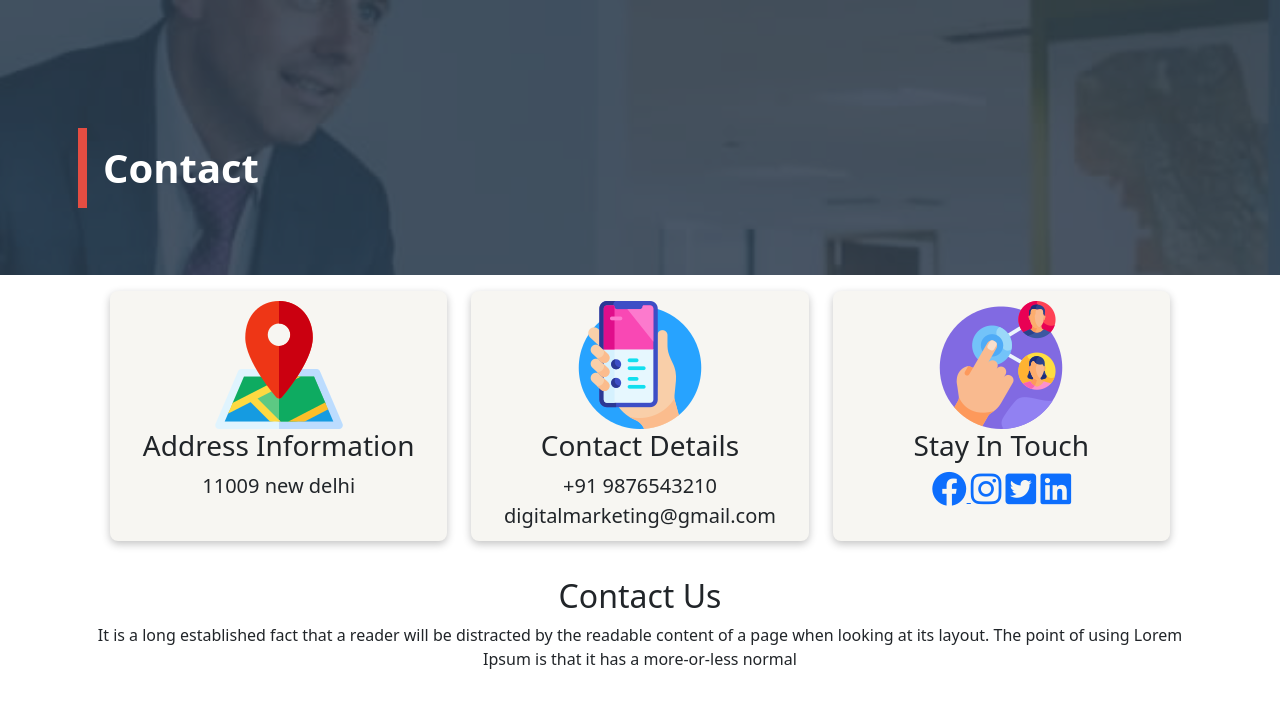
After one commit to kapilkumar12/digitalmarketing, a PHP site: page /contact.php in a window 1280 px wide. The commit adds this page. Shown: the top 708 px of the page. Run offline with PHP 8.4, Linux system fonts and the light colour scheme.

```diff
--- /dev/null
+++ b/contact.php
@@ -0,0 +1,89 @@
+<!DOCTYPE html>
+<html lang="en">
+
+<head>
+    <meta charset="UTF-8" />
+    <meta name="viewport" content="width=device-width, initial-scale=1.0" />
+    <title>Document</title>
+    <link href="https://cdn.jsdelivr.net/npm/bootstrap@5.0.2/dist/css/bootstrap.min.css" rel="stylesheet"
+        integrity="sha384-EVSTQN3/azprG1Anm3QDgpJLIm9Nao0Yz1ztcQTwFspd3yD65VohhpuuCOmLASjC" crossorigin="anonymous" />
+    <script src="https://cdn.jsdelivr.net/npm/bootstrap@5.0.2/dist/js/bootstrap.bundle.min.js"
+        integrity="sha384-MrcW6ZMFYlzcLA8Nl+NtUVF0sA7MsXsP1UyJoMp4YLEuNSfAP+JcXn/tWtIaxVXM" crossorigin="anonymous">
+    </script>
+    <link rel="stylesheet" href="https://cdnjs.cloudflare.com/ajax/libs/font-awesome/6.4.2/css/all.min.css"
+        integrity="sha512-z3gLpd7yknf1YoNbCzqRKc4qyor8gaKU1qmn+CShxbuBusANI9QpRohGBreCFkKxLhei6S9CQXFEbbKuqLg0DA=="
+        crossorigin="anonymous" referrerpolicy="no-referrer" />
+    <link rel="stylesheet" href="style-main.css">
+    <link rel="stylesheet" href="style-main.css">
+</head>
+
+
+<body>
+    <div class="container-fluid bg-rules contact-bg contact-overlay">
+        <div class="container">
+            <div class="row">
+                <h2 class="main-contact">Contact</h2>
+
+            </div>
+
+        </div>
+    </div>
+
+    <div class="container">
+        <div class="row m-3">
+            <div class="col-md-4">
+                <div class="contact-paragraph text-center">
+                    <img src="images/map.png" alt="contact">
+                    <h3>Address Information</h3>
+                    <p>11009 new delhi</p>
+                </div>
+
+            </div>
+
+
+            <div class="col-md-4">
+                <div class="contact-paragraph text-center">
+                    <img src="images/smartphone.png" alt="contact">
+                    <h3>Contact Details</h3>
+                    <p>+91 9876543210</p>
+                    <p>digitalmarketing@gmail.com</p>
+                </div>
+
+            </div>
+
+            <div class="col-md-4">
+                <div class="text-center contact-paragraph">
+                    <img src="images/share.png" alt="contact">
+                    <h3>Stay In Touch</h3>
+                    <ul class="contact-ul">
+                        <a class="contact-icon" href="" target="_blink">
+                            <i class="fa-brands fa-facebook"></i>
+                        </a>
+                        <a class="contact-icon" href="" target="_blink"><i class="fa-brands fa-instagram"></i></a>
+                        <a class="contact-icon" href="" target="_blink"><i class="fa-brands fa-square-twitter"></i></a>
+                        <a class="contact-icon" href="" target="_blink"><i class="fa-brands fa-linkedin"></i></a>
+                    </ul>
+                </div>
+
+            </div>
+
+        </div>
+        <div class="row text-center">
+            <h2>Contact Us</h2>
+            <p>It is a long established fact that a reader will be distracted by the readable content of a page when
+                looking at its layout. The point of using Lorem Ipsum is that it has a more-or-less normal</p>
+        </div>
+
+        <div class="row">
+            <div class="col-md-6">
+
+            </div>
+
+        </div>
+
+
+    </div>
+
+</body>
+
+</html>
--- a/style-main.css
+++ b/style-main.css
@@ -253,3 +253,67 @@
   margin-right: 15px;
   font-size: 22px;
 }
+
+/* contact css start */
+.contact-bg {
+  background-image: url(images/contactbg.jpg);
+  background-repeat: no-repeat;
+  background-size: cover;
+}
+
+.contact-overlay {
+  position: relative;
+}
+
+.contact-overlay::after {
+  content: "";
+  position: absolute;
+  top: 0;
+  left: 0;
+  right: 0;
+  bottom: 0;
+  background-color: #2c3e4fd9 !important;
+}
+
+.contact-bg .container {
+  position: relative;
+  z-index: 1;
+  padding: 20px;
+}
+
+.main-contact {
+  color: #fff;
+  border-left-style: solid;
+  border-left-width: 9px;
+  z-index: 1;
+  position: relative;
+  padding-left: 16px;
+  margin-top: 108px;
+  line-height: 80px;
+  font-size: 40px;
+  font-weight: 700;
+  margin-bottom: 47px;
+  border-color: #e54d42 !important;
+}
+
+.contact-icon > i {
+  font-size: 35px;
+}
+
+.contact-paragraph {
+  background: #f7f6f2;
+  border-radius: 8px;
+  box-shadow: rgba(0, 0, 0, 0.24) 0px 3px 8px;
+  padding: 10px;
+  min-height: 250px;
+  margin-bottom: 20px;
+}
+
+.contact-paragraph > p {
+  font-size: 20px;
+  margin-bottom: 0px;
+}
+
+.contact-ul {
+  padding-left: 0px;
+}
```
Also changed, not shown: images/contactbg.jpg (added), images/map.png (added), images/share.png (added), images/smartphone.png (added).
